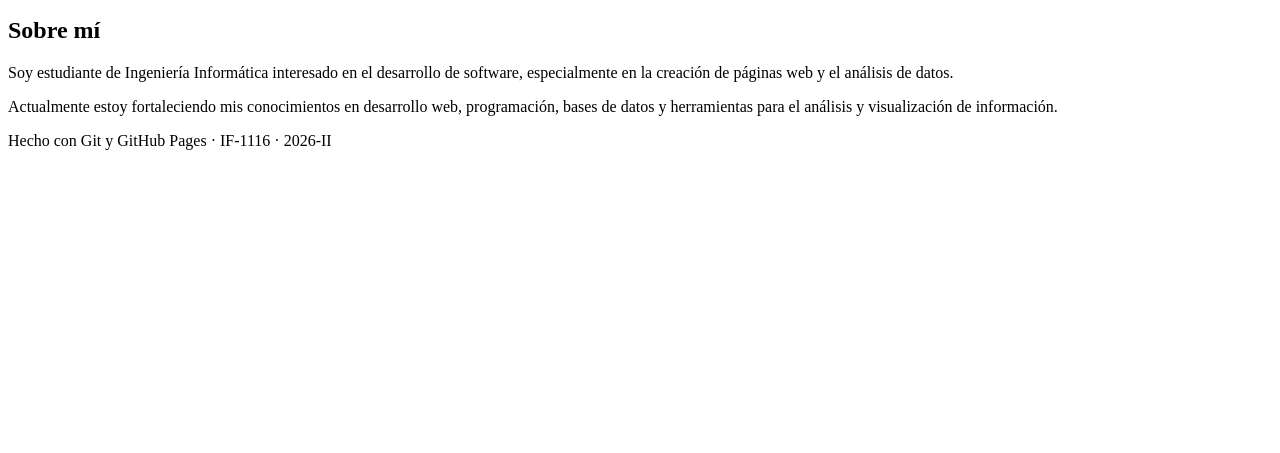
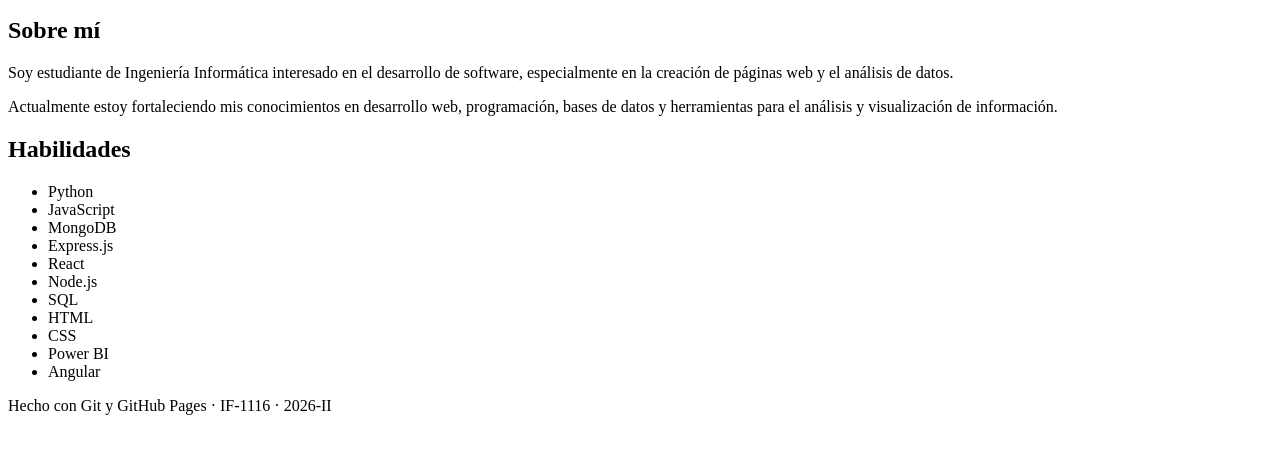
Before and after one commit to DiegoRosalesURP/DiegoRosalesURP.github.io, a plain HTML site: page index.html in a window 1280 px wide. Shown: the part 101-554 px from the top of the page. Drawn offline with Linux system fonts and the light colour scheme.

Commit message:
Agregar lista de habilidades

```diff
--- a/index.html
+++ b/index.html
@@ -22,6 +22,25 @@
           bases de datos y herramientas para el análisis y visualización de información.
         </p>
     </section>
+
+    <section id="habilidades">
+        <h2>Habilidades</h2>
+
+        <ul>
+          <li>Python</li>
+          <li>JavaScript</li>
+          <li>MongoDB</li>
+          <li>Express.js</li>
+          <li>React</li>
+          <li>Node.js</li>
+          <li>SQL</li>
+          <li>HTML</li>
+          <li>CSS</li>
+          <li>Power BI</li>
+          <li>Angular</li>
+        </ul>
+    </section>
+
   </main>
   <footer>
     <p>Hecho con Git y GitHub Pages · IF-1116 · 2026-II</p>
```
